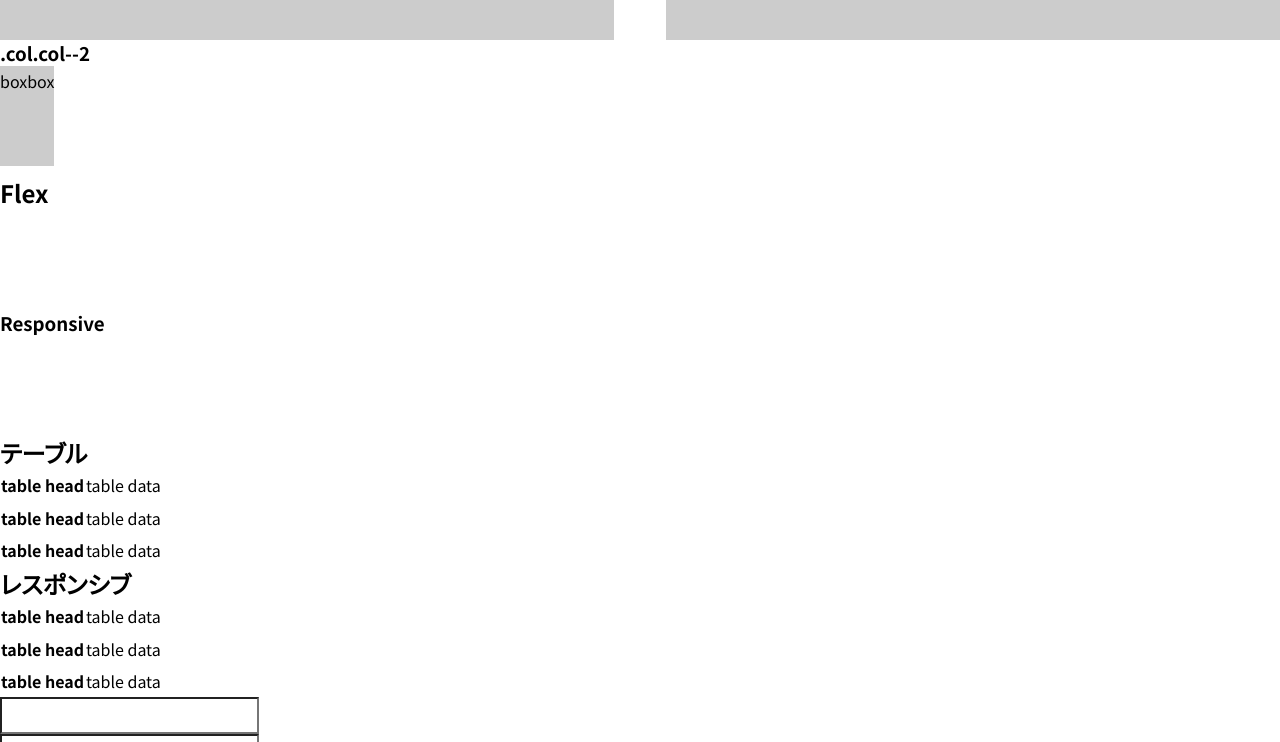
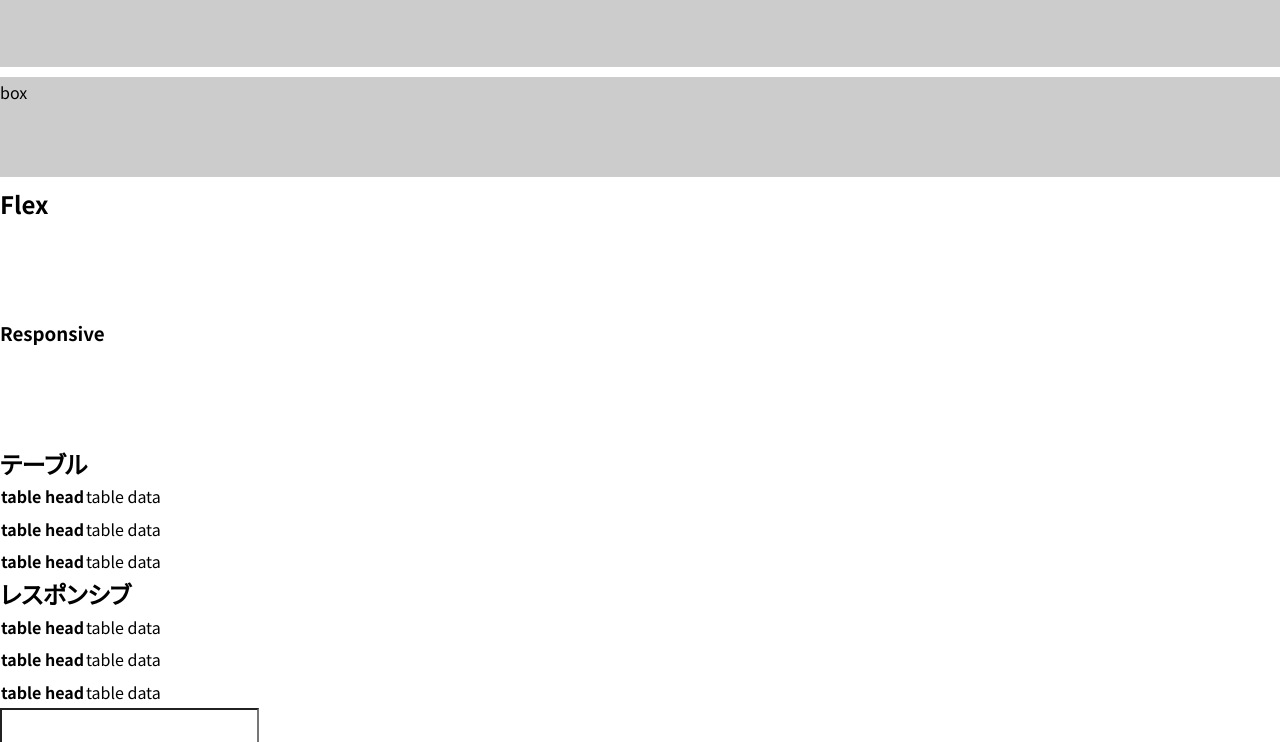
Before and after one commit to azumatoshimitsu2/skeleton, a website: page dist/index.html in a window 1280 px wide. Shown: the part 604-1346 px from the top of the page. Drawn offline with Linux system fonts and the light colour scheme.

Commit message:
ユーティリティを整理

```diff
--- /dev/null
+++ b/src/scss/object/util/_clearfix.scss
@@ -0,0 +1,12 @@
+/******************************
+ * clearfix
+ ******************************/
+
+.cl {
+  &:after {
+    content: "";
+    display: block;
+    clear: both;
+    overflow: hidden;
+  }
+}
--- a/src/scss/object/util/_float.scss
+++ /dev/null
@@ -1,24 +0,0 @@
-/******************************
- * util float
- ******************************/
-
-.col {
-
-  &:after {
-    content: "";
-    display: block;
-    clear: both;
-    overflow: hidden;
-  }
-
-  // pc で float sp で float しない
-  @include pc_style() {
-    .box {
-      float: left;
-    }
-
-    .box-r {
-      float: right;
-    }
-  }
-}
--- a/src/scss/object/util/_padding.scss
+++ b/src/scss/object/util/_padding.scss
@@ -44,6 +44,12 @@
   }
 
   @include sp_style() {
+
+    .sp-pad {
+      padding-right: $SP_PAD;
+      padding-left: $SP_PAD;
+    }
+
     $arrspn: 5, 10, 15, 20, 30, 40, 50, 60, 70, 80, 90, 100;
 
     @each $n in $arrspn {
--- a/src/scss/object/util/_util.scss
+++ b/src/scss/object/util/_util.scss
@@ -40,11 +40,6 @@
   }
 
   @include sp_style() {
-    .sp-pad {
-      padding-right: $SP_PAD;
-      padding-left: $SP_PAD;
-    }
-
     .reset-sp-pos {
       position: static;
     }
--- a/src/scss/style.scss
+++ b/src/scss/style.scss
@@ -19,7 +19,7 @@
 @import "./object/page/*";
 
 //汎用クラス
-@import "./object/util/_float";
+@import "./object/util/_clearfix";
 @import "./object/util/_flex";
 @import "./object/util/_display";
 @import "./object/util/_margin";
```
Also changed, not shown: dist/assets/css/style.css.
